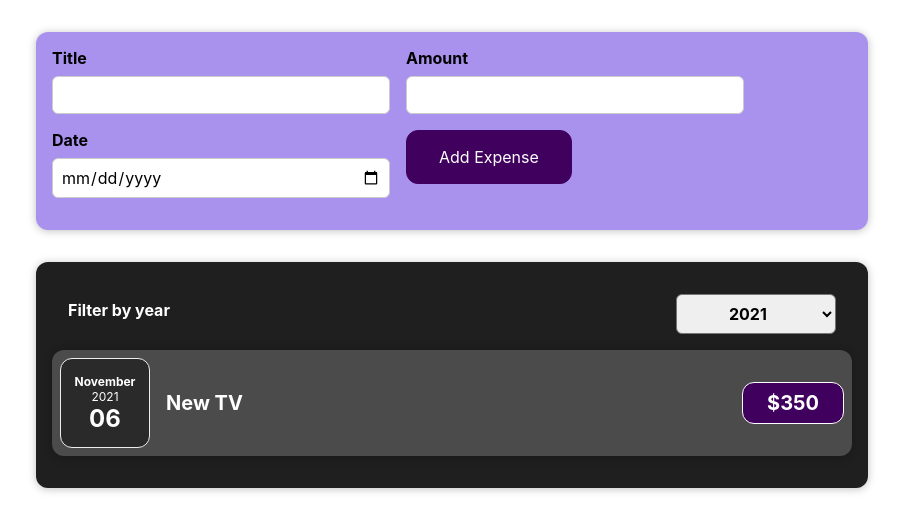
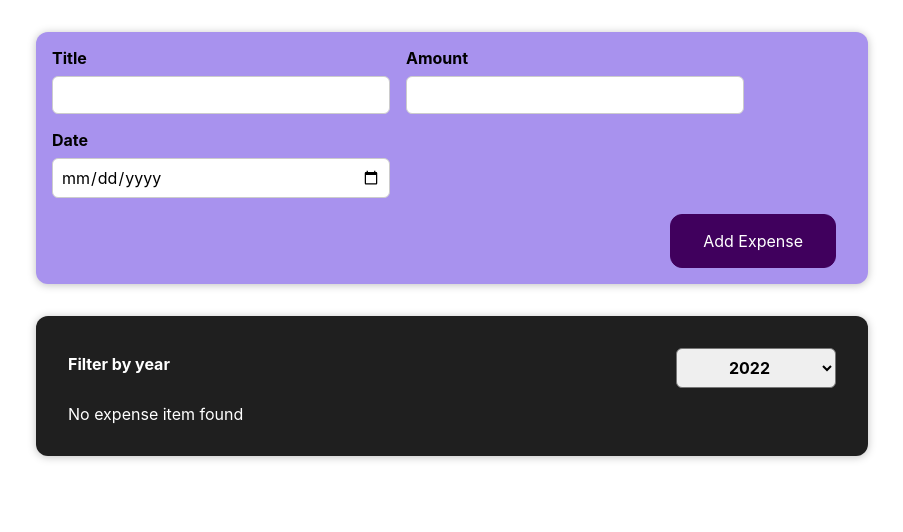
Before and after one commit to xiaotaozi1127/react-my-expense-recorder, a React (Create React App) app: page / in a window 1280 px wide. Shown: the top 532 px of the page, without its empty margins (188-1091 px from the left). Built offline with nearby package versions, Linux system fonts and the light colour scheme.

Commit message:
after add new expense, clear the input form

```diff
--- a/src/components/Expenses/Expenses.js
+++ b/src/components/Expenses/Expenses.js
@@ -5,7 +5,7 @@ import "./Expenses.css";
 import { useState, useEffect } from "react";
 
 function Expenses(props) {
-  const [filteredYear, setFilteredYear] = useState(2021);
+  const [filteredYear, setFilteredYear] = useState();
   const [filteredItems, setFilteredItems] = useState(props.items);
 
   useEffect(() => {
@@ -31,9 +31,8 @@ function Expenses(props) {
         selected={filteredYear}
         onExpenseFilterChange={expenseFilterChangeHandler}
       />
-      {filteredItems.length === 0 ? (
-        <p>No expense item found</p>
-      ) : (
+      {filteredItems.length === 0 && <p>No expense item found</p>}
+      {filteredItems.length > 0 &&
         filteredItems.map((item) => (
           <ExpenseItem
             key={item.id}
@@ -41,8 +40,7 @@ function Expenses(props) {
             title={item.title}
             amount={item.amount}
           ></ExpenseItem>
-        ))
-      )}
+        ))}
     </Card>
   );
 }
--- a/src/components/NewExpense/ExpenseForm.js
+++ b/src/components/NewExpense/ExpenseForm.js
@@ -5,7 +5,7 @@ function ExpenseForm(props) {
   const [newExpense, setNewExpense] = useState({
     title: "",
     amount: "",
-    date: new Date(2022, 11, 2),
+    date: "",
   });
 
   const titleChangeHandler = (event) => {
@@ -41,6 +41,11 @@ function ExpenseForm(props) {
       ...newExpense,
       id: Math.random().toString(),
     });
+    setNewExpense({
+      title: "",
+      amount: "",
+      date: "",
+    });
   };
 
   return (
@@ -70,9 +75,9 @@ function ExpenseForm(props) {
             value={newExpense.date}
           ></input>
         </div>
-        <div className="new-expense__actions">
-          <button type="submit">Add Expense</button>
-        </div>
+      </div>
+      <div className="new-expense__actions">
+        <button type="submit">Add Expense</button>
       </div>
     </form>
   );
```
